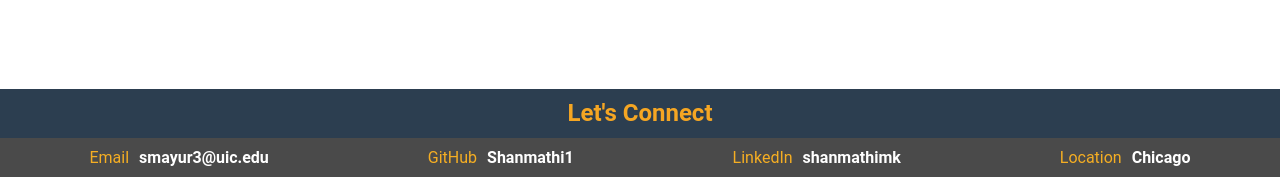
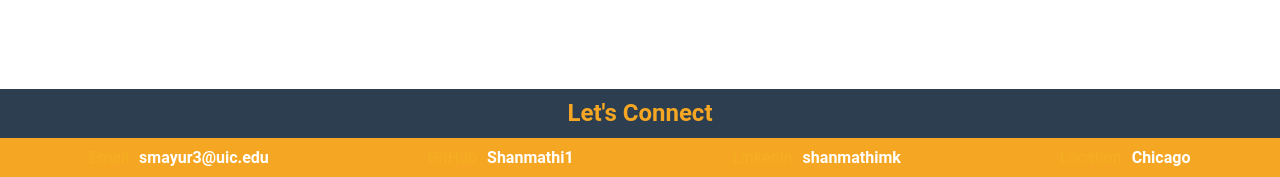
Before and after one commit to Shanmathi1/Shanmathi1.github.io, a plain HTML site: page index.html in a window 1280 px wide. Shown: the part 6199-6376 px from the top of the page. Drawn offline with nearby package versions, Linux system fonts and the light colour scheme; some packages are replaced by stand-ins of ours; animation ran at ten frames a second.

Commit message:
Update style.css

```diff
--- a/css/style.css
+++ b/css/style.css
@@ -134,7 +134,7 @@ a {
 }
 
 .dark-gray {
-  background-color: #4a4a4a;
+  background-color: #f5a623;
 }
 
 /* TODO: Replace with image later */
```
